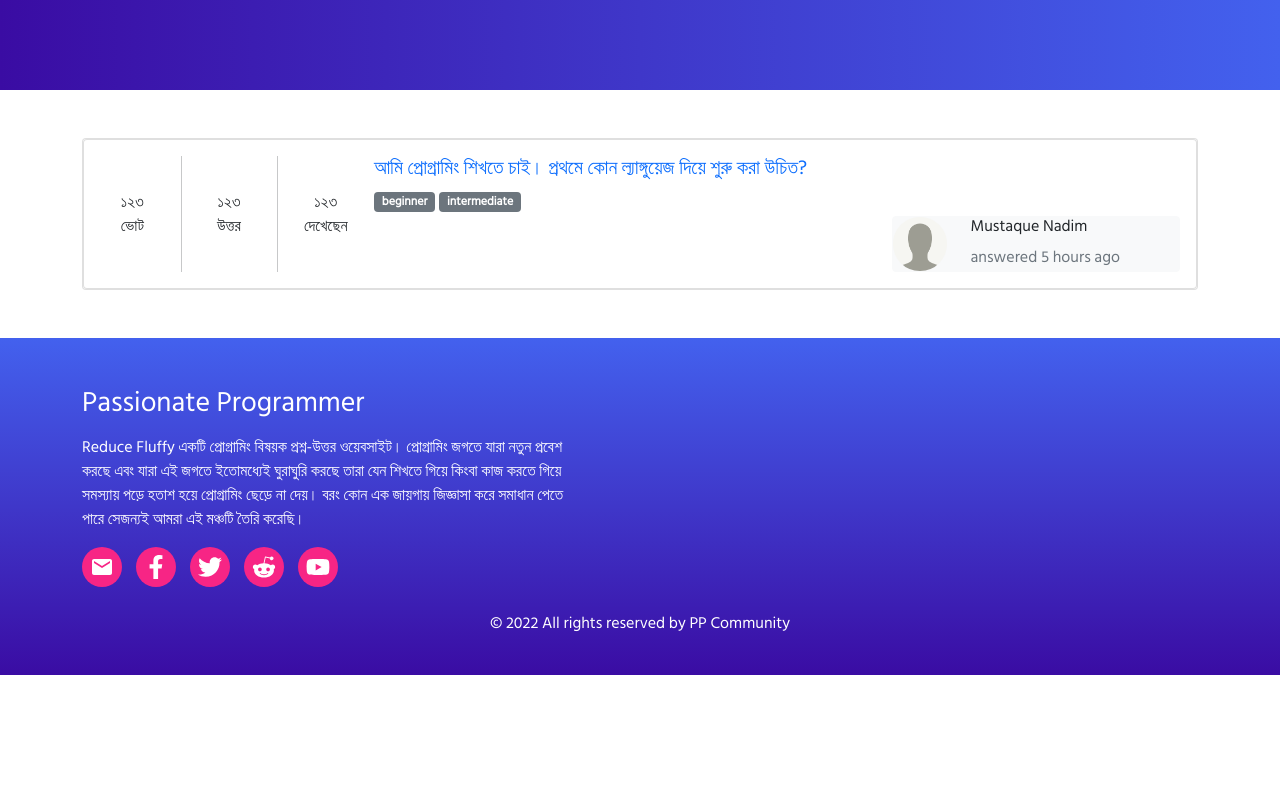
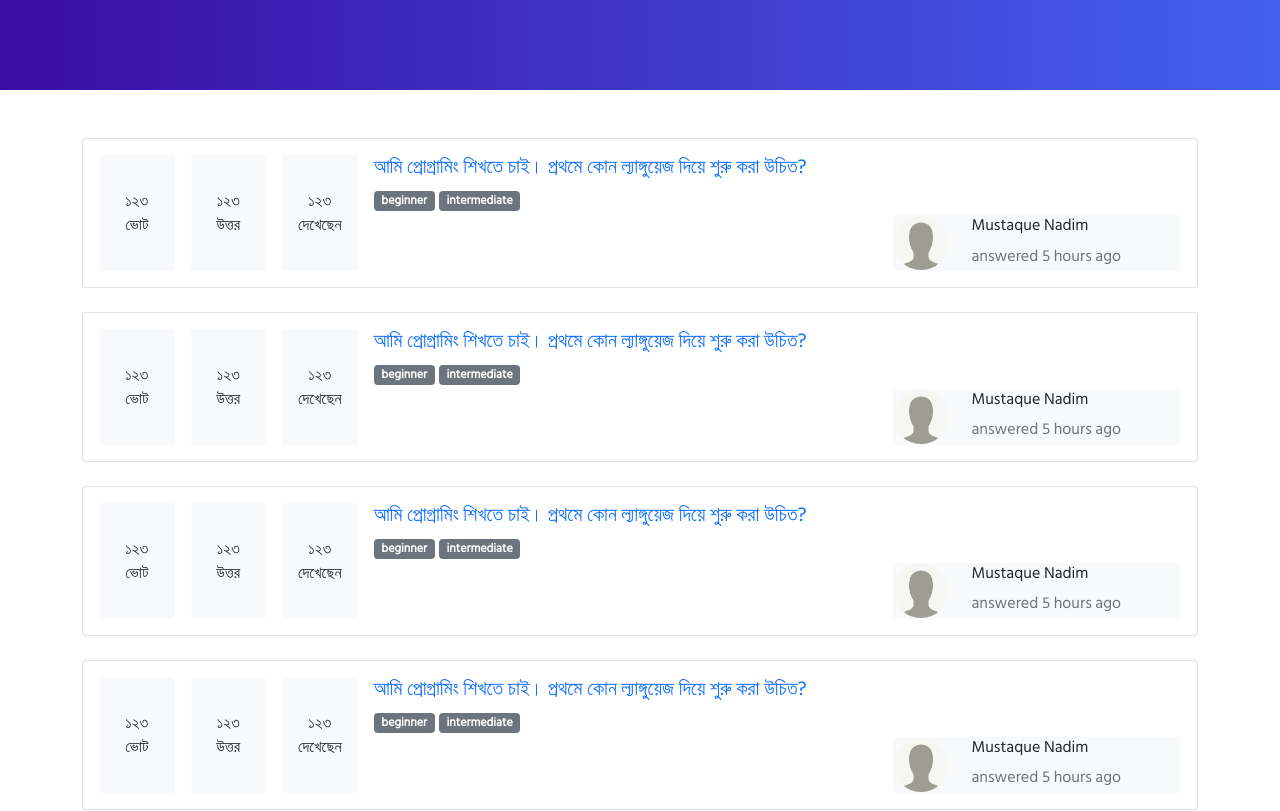
Before and after one commit to mustaquenadim/passionate-programmer, a React (Create React App) app: page / in a window 1280 px wide. Shown: the part 780-1591 px from the top of the page. Before the commit the page ends 1455 px from the top, so only its background shows below. Built offline with nearby package versions, Linux system fonts and the light colour scheme.

Commit message:
[updated] question card

```diff
--- a/src/AppRouter.jsx
+++ b/src/AppRouter.jsx
@@ -1,6 +1,7 @@
 import { lazy, Suspense } from 'react';
 import { Route, Routes } from 'react-router-dom';
 import DefaultLayout from './layouts/DefaultLayout';
+import QuestionAnswer from './pages/questions/question-answer';
 const Home = lazy(() => import('./pages/home'));
 const SignIn = lazy(() => import('./pages/signin'));
 const SignUp = lazy(() => import('./pages/signup'));
@@ -52,6 +53,14 @@ const AppRouter = () => {
             </Suspense>
           }
         />
+        <Route
+          path="questions/:questionId"
+          element={
+            <Suspense fallback={<>...</>}>
+              <QuestionAnswer />
+            </Suspense>
+          }
+        />
         <Route path="*" element={<NotFound />} />
       </Route>
     </Routes>
--- a/src/components/common/Question.jsx
+++ b/src/components/UI/QuestionCard/index.jsx
@@ -1,6 +1,6 @@
 import { Badge, Card, Col, Image, Row, Stack } from 'react-bootstrap';
 import { Link } from 'react-router-dom';
-import userAvatar from '../../assets/images/user-avatar.png';
+import userAvatar from '../../../assets/images/user-avatar.png';
 
 const QuestionCard = () => {
   return (
@@ -8,18 +8,16 @@ const QuestionCard = () => {
       <Card.Body>
         <Row className="g-3">
           <Col md={3}>
-            <Stack className="h-100 text-center" direction="horizontal" gap={3}>
-              <div className="w-100">
+            <Stack className="h-100" direction="horizontal" gap={3}>
+              <div className="w-100 h-100 d-flex flex-column align-items-center justify-content-center bg-light rounded">
                 <div>১২৩</div>
                 <div>ভোট</div>
               </div>
-              <div className="vr" />
-              <div className="w-100 mx-auto">
+              <div className="w-100 h-100 d-flex flex-column align-items-center justify-content-center bg-light rounded">
                 <div>১২৩</div>
                 <div>উত্তর</div>
               </div>
-              <div className="vr" />
-              <div className="w-100">
+              <div className="w-100 h-100 d-flex flex-column align-items-center justify-content-center bg-light rounded">
                 <div>১২৩</div>
                 <div>দেখেছেন</div>
               </div>
--- a/src/pages/home/index.jsx
+++ b/src/pages/home/index.jsx
@@ -1,15 +1,18 @@
-import { Card, Container } from 'react-bootstrap';
-import QuestionCard from '../../components/common/Question';
+import { Container, Stack } from 'react-bootstrap';
 import Banner from '../../components/home/Banner';
+import QuestionCard from '../../components/UI/QuestionCard';
 
 const Home = () => {
   return (
     <>
       <Banner />
       <Container className="my-5">
-        <Card>
+        <Stack gap={4}>
           <QuestionCard />
-        </Card>
+          <QuestionCard />
+          <QuestionCard />
+          <QuestionCard />
+        </Stack>
       </Container>
     </>
   );
--- a/src/pages/questions/index.js
+++ b/src/pages/questions/index.js
@@ -1,6 +1,6 @@
 import React from 'react';
 import { Container, Stack } from 'react-bootstrap';
-import QuestionCard from '../../components/common/Question';
+import QuestionCard from '../../components/UI/QuestionCard';
 
 const Questions = () => {
   return (
```
